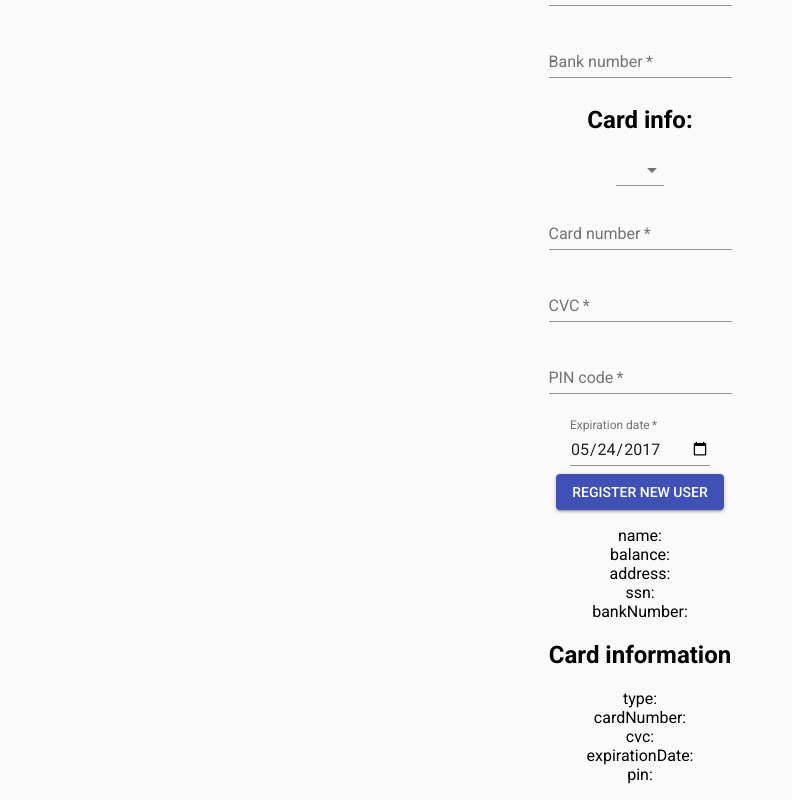
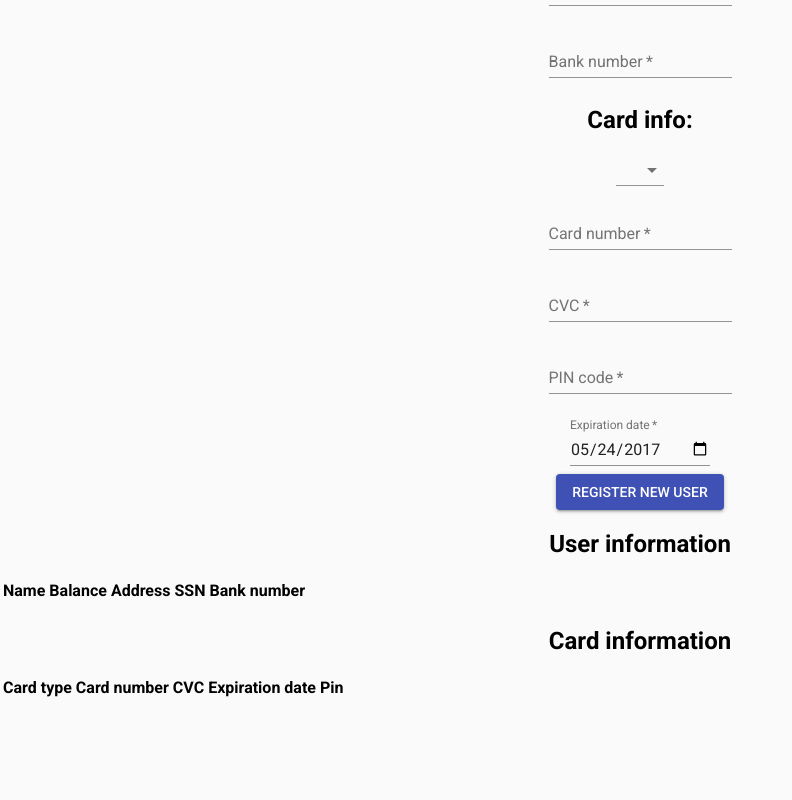
Before and after one commit to AndreasJacobsen/atm, a React (Create React App) app in the folder client/: page /newuser in a window 1280 px wide. Shown: the part 465-1265 px from the top of the page, without its empty margins (0-792 px from the left). After the commit the page ends 1185 px from the top, so only its background shows below. Built offline with nearby package versions, Linux system fonts and the light colour scheme; no server answers.

Commit message:
Table view av input (feil i math greia for pin)

```diff
--- a/client/src/components/moneyForm.jsx
+++ b/client/src/components/moneyForm.jsx
@@ -60,6 +60,7 @@ class MoneyForm extends React.Component {
             label="Witdhdrawal amount"
             className="tekstfelt"
             margin="normal"
+            type="number"
             defaultvalue={whitdrawal}
             onInput={e => {
               e.target.value = Math.max(0, parseInt(e.target.value))
--- a/client/src/components/newUser.jsx
+++ b/client/src/components/newUser.jsx
@@ -230,28 +230,40 @@ class newuser extends React.Component {
           </Button>
         </form>
         <p>
-          name: {this.state.name}
-          <br />
-          balance: {this.state.balance}
-          <br />
-          address: {this.state.address}
-          <br />
-          ssn: {this.state.ssn}
-          <br />
-          bankNumber: {this.state.bankNumber}
-          <br />
+          <h2>User information</h2>
+          <table>
+            <tr>
+              <th>Name</th>
+              <th>Balance</th>
+              <th>Address</th>
+              <th>SSN</th>
+              <th>Bank number</th>
+            </tr>
+            <tr>
+              <td>{this.state.name}</td>
+              <td>{this.state.balance}</td>
+              <td>{this.state.address}</td>
+              <td>{this.state.ssn}</td>
+              <td>{this.state.bankNumber}</td>
+            </tr>
+          </table>
           <h2>Card information</h2>
-          type: {this.state.type}
-          <br />
-          cardNumber: {this.state.cardNumber}
-          <br />
-          cvc: {this.state.cvc}
-          <br />
-          expirationDate:
-          {this.state.expirationDate}
-          <br />
-          pin: {this.state.pin}
-          <br />
+          <table>
+            <tr>
+              <th>Card type</th>
+              <th>Card number</th>
+              <th>CVC</th>
+              <th>Expiration date</th>
+              <th>Pin</th>
+            </tr>
+            <tr>
+              <td>{this.state.type}</td>
+              <td>{this.state.cardNumber}</td>
+              <td>{this.state.cvc}</td>
+              <td>{this.state.expirationDate}</td>
+              <td>{this.state.pin}</td>
+            </tr>
+          </table>
         </p>
       </React.Fragment>
     );
```
